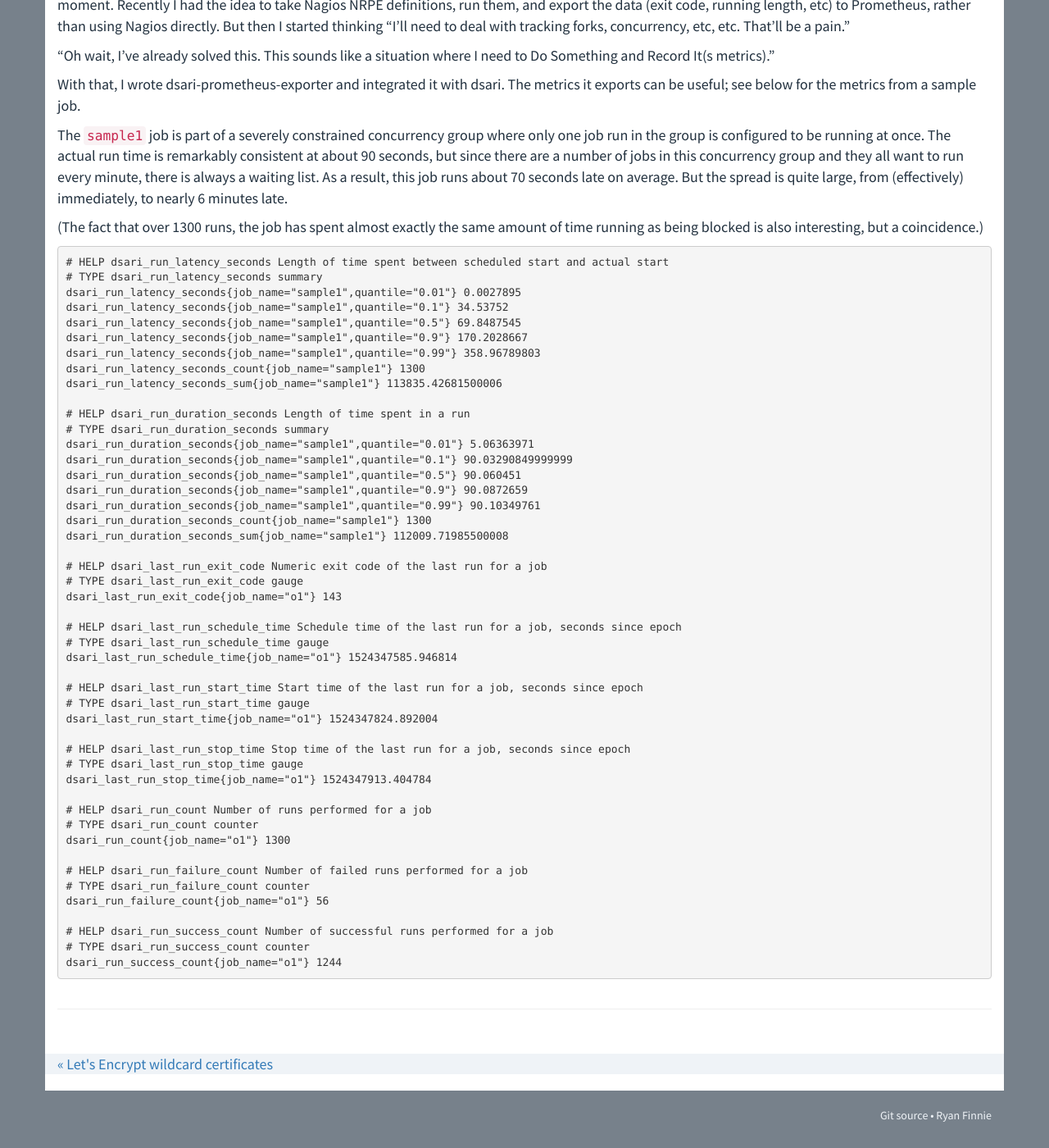
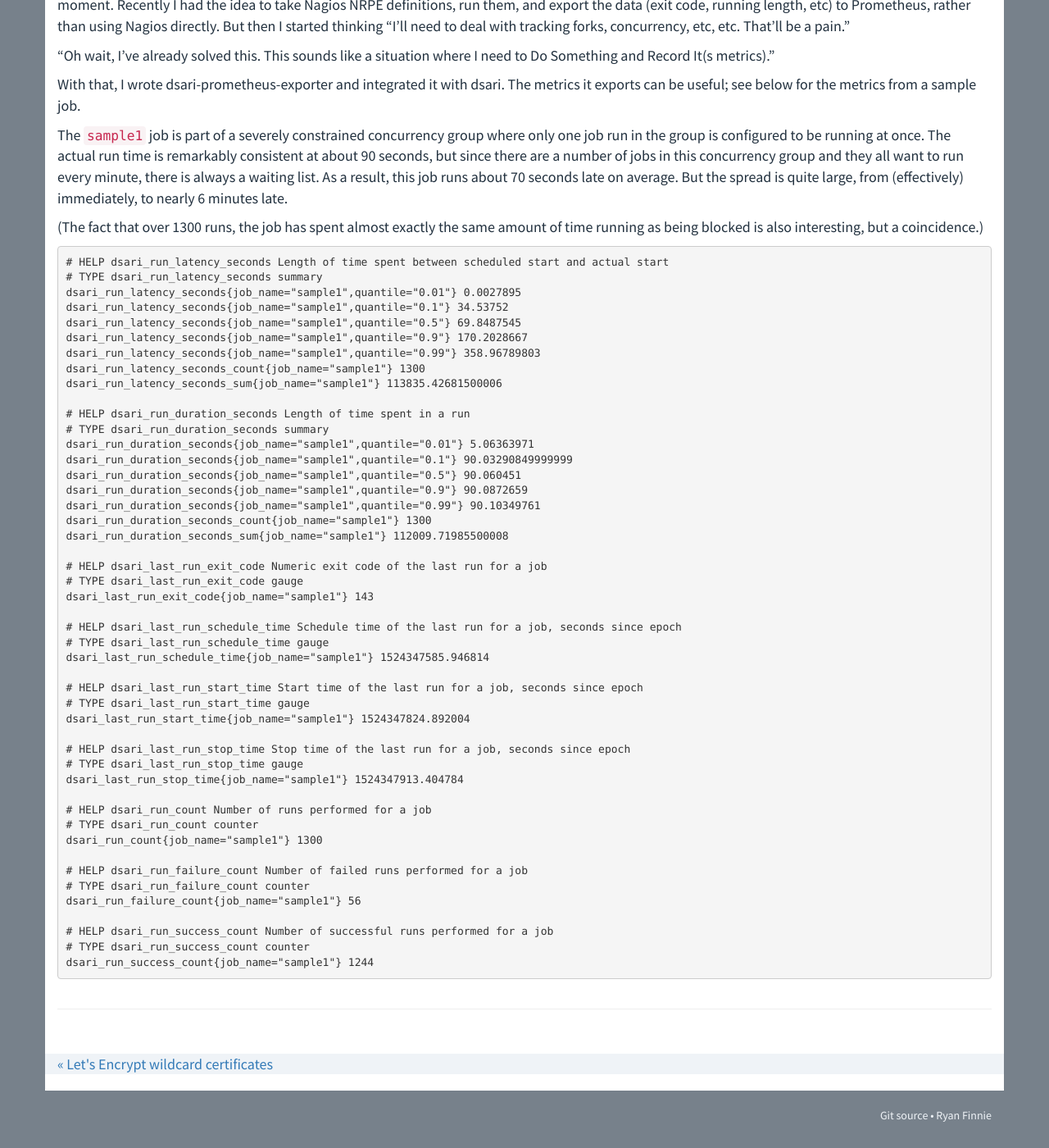
Before and after one commit to rfinnie/jekyll-finnie, a Jekyll site: the page built from _posts/2018-04-22-dsari-do-something-and-record-it-ci-20-released.md, in a window 1280 px wide and 1400 px high, scrolled down 554 px. Shown: the whole window at 82% size. Built offline with Jekyll 4.4.1, drawn with Linux system fonts in a browser that asks for light colours; nearby versions of some CDN libraries; comment, search, counter and statistics services are not loaded.

Commit message:
Fix sample job names

````diff
--- a/_posts/2018-04-22-dsari-do-something-and-record-it-ci-20-released.md
+++ b/_posts/2018-04-22-dsari-do-something-and-record-it-ci-20-released.md
@@ -52,29 +52,29 @@ dsari_run_duration_seconds_sum{job_name="sample1"} 112009.71985500008
 
 # HELP dsari_last_run_exit_code Numeric exit code of the last run for a job
 # TYPE dsari_last_run_exit_code gauge
-dsari_last_run_exit_code{job_name="o1"} 143
+dsari_last_run_exit_code{job_name="sample1"} 143
 
 # HELP dsari_last_run_schedule_time Schedule time of the last run for a job, seconds since epoch
 # TYPE dsari_last_run_schedule_time gauge
-dsari_last_run_schedule_time{job_name="o1"} 1524347585.946814
+dsari_last_run_schedule_time{job_name="sample1"} 1524347585.946814
 
 # HELP dsari_last_run_start_time Start time of the last run for a job, seconds since epoch
 # TYPE dsari_last_run_start_time gauge
-dsari_last_run_start_time{job_name="o1"} 1524347824.892004
+dsari_last_run_start_time{job_name="sample1"} 1524347824.892004
 
 # HELP dsari_last_run_stop_time Stop time of the last run for a job, seconds since epoch
 # TYPE dsari_last_run_stop_time gauge
-dsari_last_run_stop_time{job_name="o1"} 1524347913.404784
+dsari_last_run_stop_time{job_name="sample1"} 1524347913.404784
 
 # HELP dsari_run_count Number of runs performed for a job
 # TYPE dsari_run_count counter
-dsari_run_count{job_name="o1"} 1300
+dsari_run_count{job_name="sample1"} 1300
 
 # HELP dsari_run_failure_count Number of failed runs performed for a job
 # TYPE dsari_run_failure_count counter
-dsari_run_failure_count{job_name="o1"} 56
+dsari_run_failure_count{job_name="sample1"} 56
 
 # HELP dsari_run_success_count Number of successful runs performed for a job
 # TYPE dsari_run_success_count counter
-dsari_run_success_count{job_name="o1"} 1244
+dsari_run_success_count{job_name="sample1"} 1244
 ```
````
